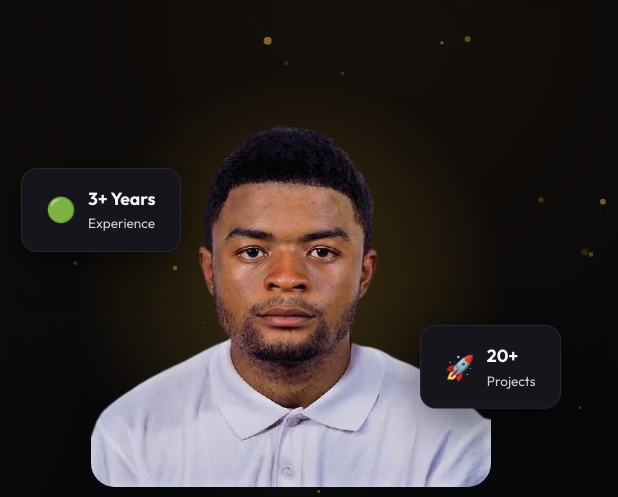
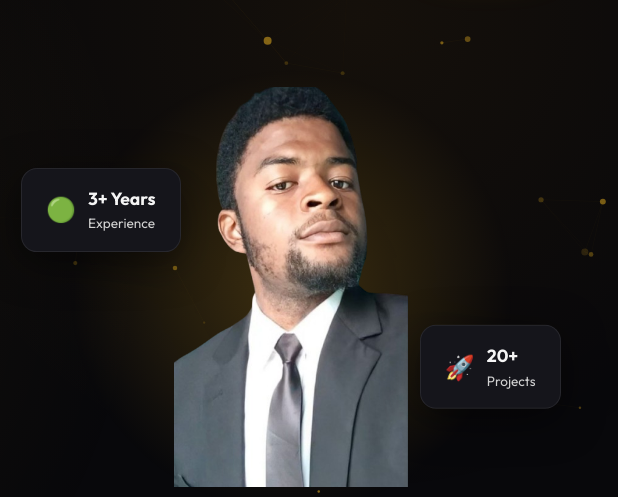
Before and after one commit to temban/my_potfolio, a plain HTML site: page index.html in a window 1280 px wide. Shown: the part 141-638 px from the top of the page, 662-1280 px from the left. Drawn offline with Linux system fonts and the light colour scheme.

Commit message:
Replace hero image with landing.png

```diff
--- a/assets/css/style.css
+++ b/assets/css/style.css
@@ -699,7 +699,6 @@ body {
 .about-photo {
     width: 100%;
     border-radius: 24px;
-    box-shadow: var(--shadow-soft);
 }
 
 .about-card {
--- a/index.html
+++ b/index.html
@@ -88,7 +88,7 @@
                 <div class="hero-image reveal-right">
                     <div class="image-wrapper">
                         <div class="glow-effect"></div>
-                        <img src="assets/images/profile-removes-background.png" alt="Temban Blaise" class="profile-pic" loading="lazy">
+                        <img src="assets/images/landing.png" alt="Temban Blaise" class="profile-pic" loading="lazy">
                     </div>
                     <div class="floating-card card-1">
                         <div class="card-icon">🟢</div>
```
Also changed, not shown: assets/images/landing.png (added).
